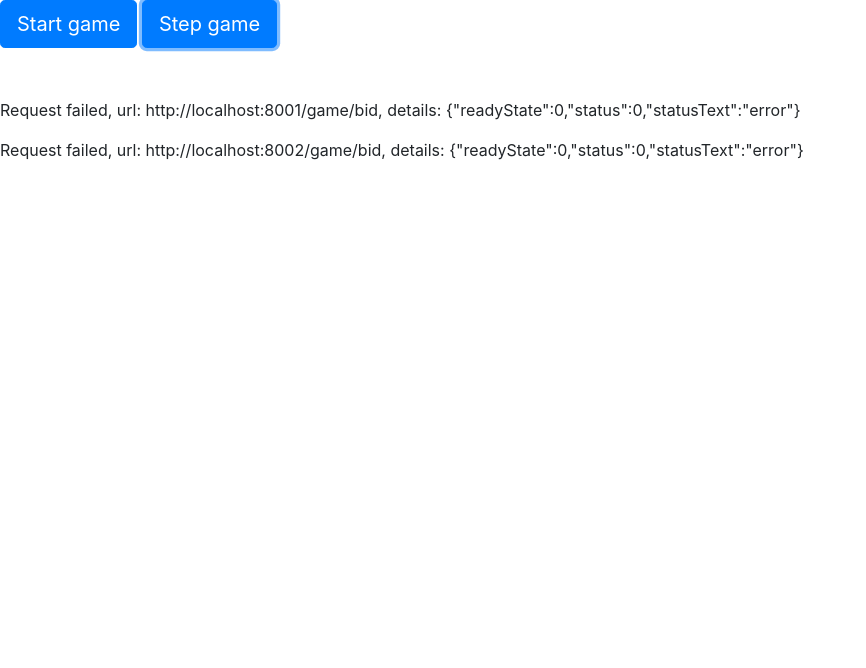
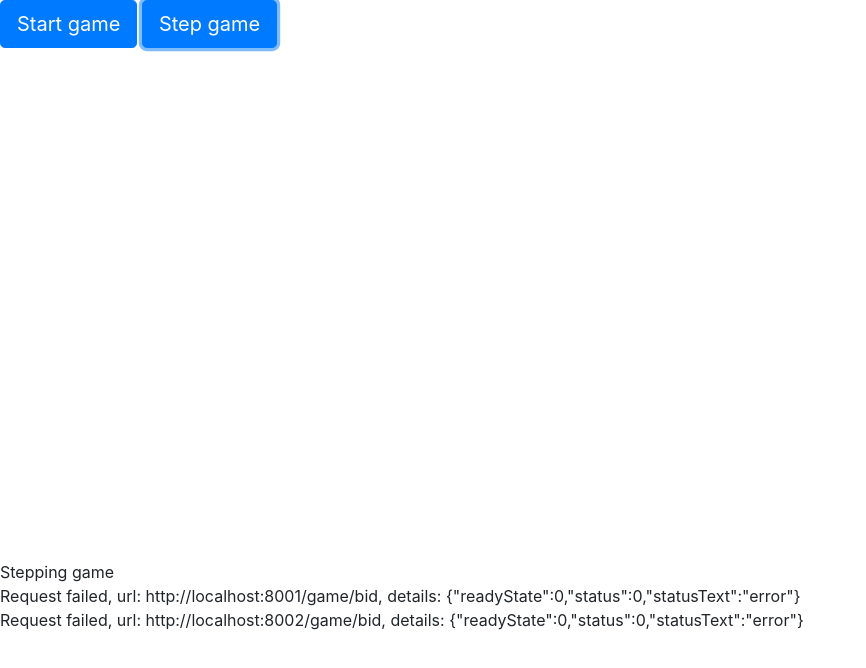
Before and after one commit to salierri/bidding-game, a plain HTML site: page client/index.html in a window 1280 px wide. Both pictures are taken after a click on the button "Step game". Shown: the whole page, without its empty margins (0-866 px from the left). Drawn offline with Linux system fonts and the light colour scheme; no server answers.

Commit message:
Nicer and more understandable logging

```diff
--- a/client/css/main.css
+++ b/client/css/main.css
@@ -20,3 +20,15 @@
 	font-size: 60px;
 	text-align: center;
 }
+
+#logger {
+	position: absolute;
+	top: 70%;
+	height: 30%;
+	min-width: 45%;
+	overflow: scroll;
+}
+
+.log-entry {
+	margin: 0px;
+}
--- a/client/js/helpers.js
+++ b/client/js/helpers.js
@@ -2,8 +2,12 @@ var Helpers = (function () {
   var module = {};
 
   module.log = function(message) {
-    var entry = $('<p>').text(message);
-    $('#logger').append(entry);
+    var entry = $('<p>');
+    entry.addClass('log-entry');
+    entry.text(message);
+    var container = $('#logger');
+    container.append(entry);
+    container.scrollTop(container.prop('scrollHeight'));
   }
 
   return module;
--- a/client/js/main.js
+++ b/client/js/main.js
@@ -14,10 +14,12 @@ var Main = (function ($) {
   }
 
   module.stepGame = function () {
+    Helpers.log('Stepping game');
     Renderer.resetBids();
     $.when(requestBid(0), requestBid(1)).then(function () {
       setTimeout(function () {
         Game.play(bidStore);
+        Helpers.log('Game state: ' + JSON.stringify(Game.standings()));
         Renderer.renderStandings(Game.standings(), names);
       }, config.waitAfterBid);
     });
@@ -25,7 +27,7 @@ var Main = (function ($) {
 
   function requestBid (playerId) {
     return request('game/bid', playerId, { standings: Game.personalStandings(playerId) }, function (data) {
-      Helpers.log(names[0] + ' bid: ' + data.amount);
+      Helpers.log('Player ' + playerId + ' (' + names[0] + ') bid: ' + data.amount);
       Renderer.renderBid(playerId, data.amount);
       bidStore[playerId] = data.amount;
     });
@@ -34,7 +36,7 @@ var Main = (function ($) {
   function requestName (playerId) {
     return request('game/new', playerId, {}, function (data) {
       names[playerId] = data.name;
-      Helpers.log('Player' + playerId + ': ' + data.name);
+      Helpers.log('Player' + playerId + ' name : ' + data.name);
     });
   }
 
--- a/client/js/renderer.js
+++ b/client/js/renderer.js
@@ -2,7 +2,6 @@ var Renderer = (function () {
   var module = {};
 
   module.renderStandings = function (standings, names) {
-    Helpers.log(JSON.stringify(standings));
     printNames(names);
     gradually('bid0', 0);
     gradually('bid1', 0);
@@ -23,7 +22,6 @@ var Renderer = (function () {
   }
 
   function printNames(names) {
-    Helpers.log(JSON.stringify(names));
     simply('name0', names[0]);
     simply('name1', names[1]);
   }
```
